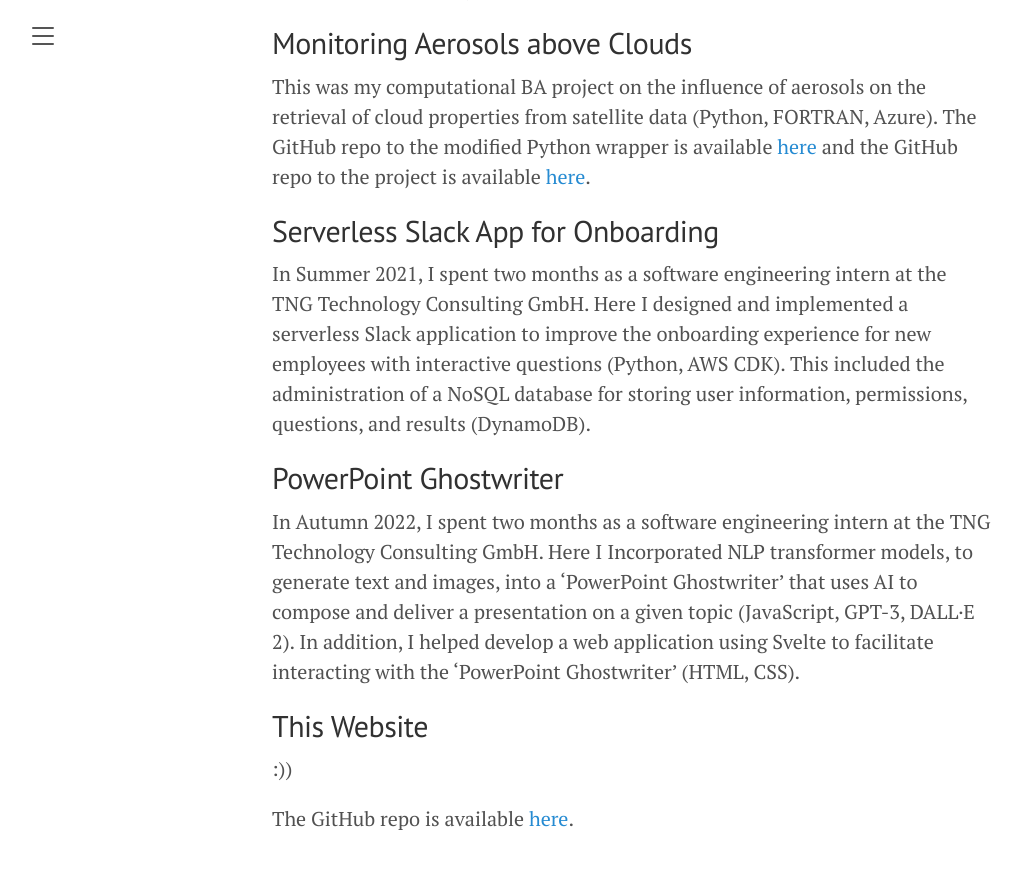
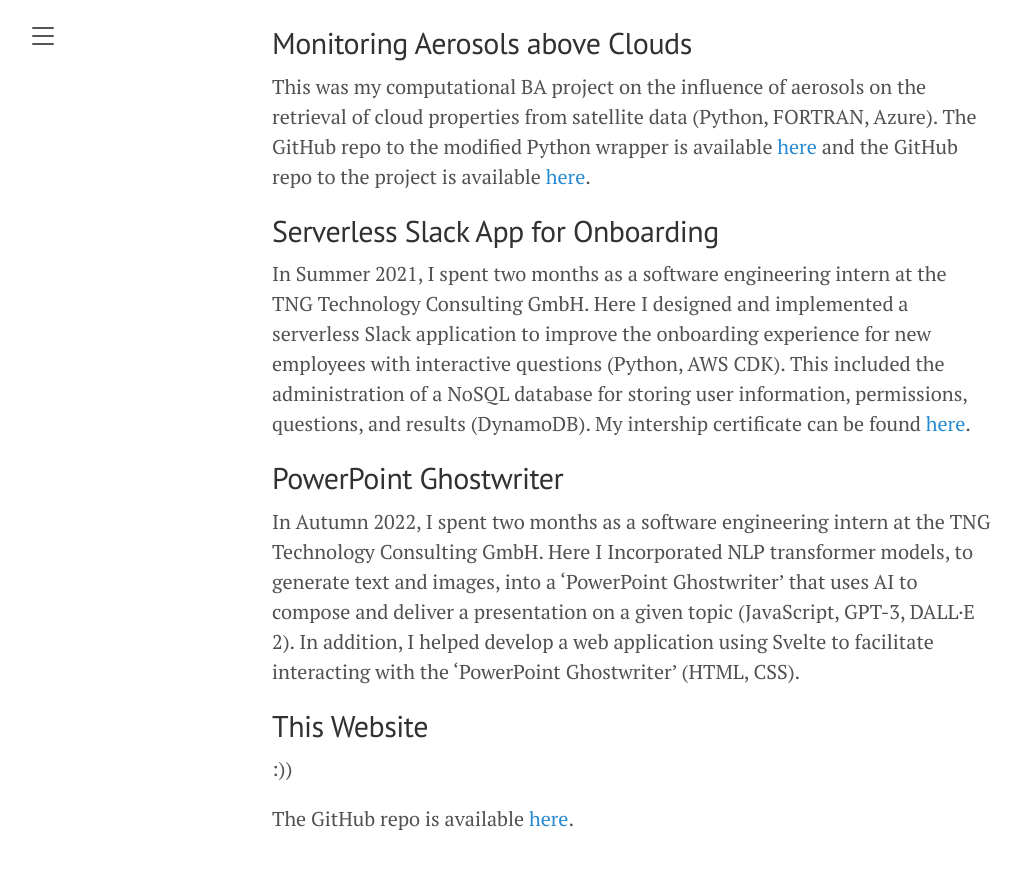
Before and after one commit to a5v/personal-website, a Jekyll site: the page built from projects.markdown, in a window 1280 px wide and 900 px high, scrolled down 2003 px. Shown: the top 869 px of the window, without its empty margins (8-1030 px from the left). Built offline with Jekyll 4.4.1, drawn with Linux system fonts in a browser that asks for light colours.

Commit message:
add good machine internship certificate

```diff
--- a/projects.markdown
+++ b/projects.markdown
@@ -50,7 +50,7 @@ This was my computational BA project on the influence of aerosols on the retriev
 
 ## Serverless Slack App for Onboarding
 
-In Summer 2021, I spent two months as a software engineering intern at the TNG Technology Consulting GmbH. Here I designed and implemented a serverless Slack application to improve the onboarding experience for new employees with interactive questions (Python, AWS CDK). This included the administration of a NoSQL database for storing user information, permissions, questions, and results (DynamoDB).
+In Summer 2021, I spent two months as a software engineering intern at the TNG Technology Consulting GmbH. Here I designed and implemented a serverless Slack application to improve the onboarding experience for new employees with interactive questions (Python, AWS CDK). This included the administration of a NoSQL database for storing user information, permissions, questions, and results (DynamoDB). My intership certificate can be found [here](https://a5v.github.io/personal-website/files/good_machine_internship_certificate.pdf).
 
 ## PowerPoint Ghostwriter
 
```
Also changed, not shown: 1 other file.
